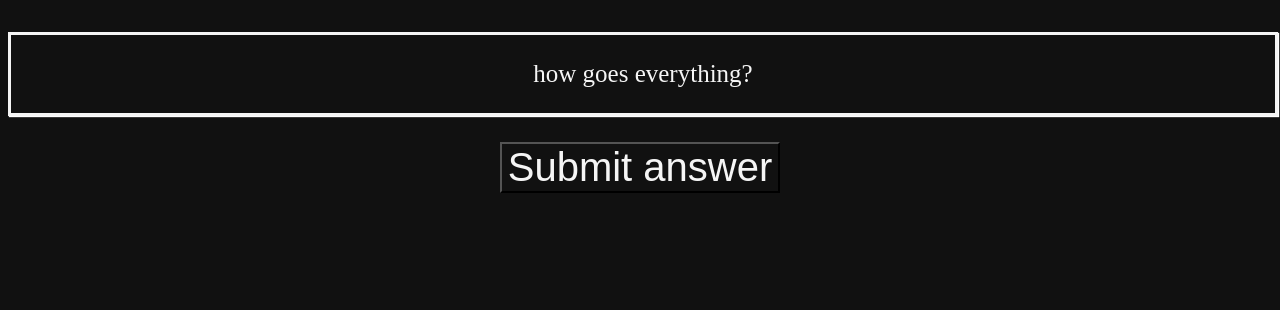
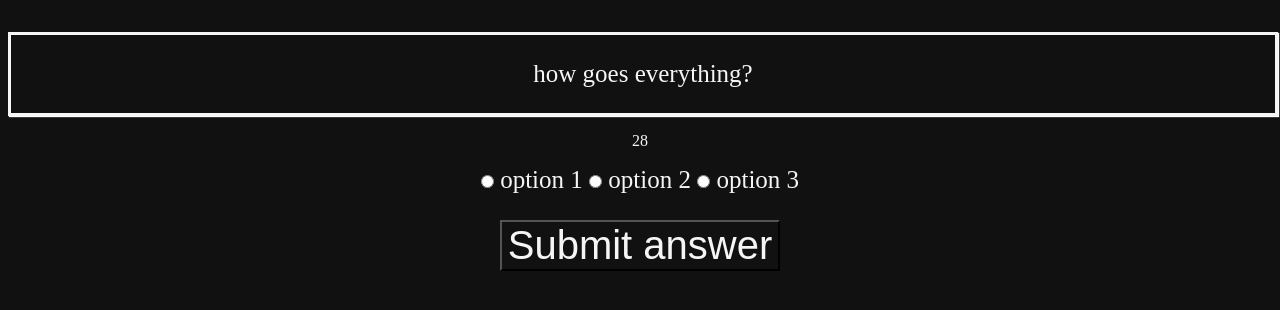
Before and after one commit to CovenantKid/upgraded-funicular, a plain HTML site: page index.html in a window 1280 px wide. Both pictures are taken after a click on the button "Start Quiz". Shown: the part 192-502 px from the top of the page. Drawn offline with nearby package versions, Linux system fonts and the light colour scheme.

Commit message:
Added functional method of getting answer from user

```diff
--- a/assets/script.js
+++ b/assets/script.js
@@ -1,14 +1,30 @@
 
 //    listens for click and starts quiz when button is pressed.
    document.getElementById("buttonStart").addEventListener("click", startQuiz);
-//    Defines the new button that is made when the quiz is started.
-    const GenerateButton = document.createElement("button")
-    GenerateButton.textContent = ("Submit answer")
-    GenerateButton.id = ("buttonStart")
-    GenerateButton.addEventListener("click", submitAnswer)
+//    Defines the new buttons that are made when the quiz is started.
+    const GenerateButton = document.createElement("button");
+    GenerateButton.textContent = ("Submit answer");
+    GenerateButton.id = ("buttonStart");
+    GenerateButton.addEventListener("click", submitAnswer);
+
 // called when the user presses start on the quiz
  function startQuiz(){
-    $('#QuestionText').text("how goes everything?")
-    document.getElementById("buttonStart").remove()
-    document.body.appendChild(GenerateButton)
+    document.getElementById("buttonStart").remove();
+    document.body.appendChild(GenerateButton);
+    $('#QuestionText').text("how goes everything?");
+    document.getElementById('choices').style.display = "block";
+    setInterval(clearQuiz,1000,time= 30);
  }
+function clearQuiz(){
+    if (time == 0) {
+        $('#QuestionText').text("Time is up!");
+    }
+    else{
+        time--;
+        $('#timeClock').text(time);
+    }
+}
+function submitAnswer(){
+    var option = document.querySelector('input[name="choice"]:checked').value;
+    console.log(option)
+}
--- a/assets/stylesheet.css
+++ b/assets/stylesheet.css
@@ -38,7 +38,18 @@
   cursor:pointer;
 
 }
-
+/* to initially be hidden */
+.options{
+ font-size: 25px;
+ cursor: pointer;
+text-align: center;
+}
+#option1,#option2,#option3{
+  margin: auto;
+}
+#timeClock{
+  display: block;
+}
 
 @media (max-width: 480px) {
 .header,.QuestionArea{
--- a/index.html
+++ b/index.html
@@ -20,7 +20,13 @@
         <button id="buttonStart">
           Start Quiz
          </button>
+         <p id="timeClock"> You will have 30 seconds to answer as many questions as possible!</p>
       </section>
+      <section class="options" id= 'choices'>
+        <input type="radio" name="choice" value="1" id="option1"/> option 1
+        <input type="radio" name="choice" value="2" id="option2"/> option 2
+        <input type="radio" name="choice" value="3" id="option3"/> option 3
+       </section>
       <script src="assets/script.js"></script>
 </body>
 
```
